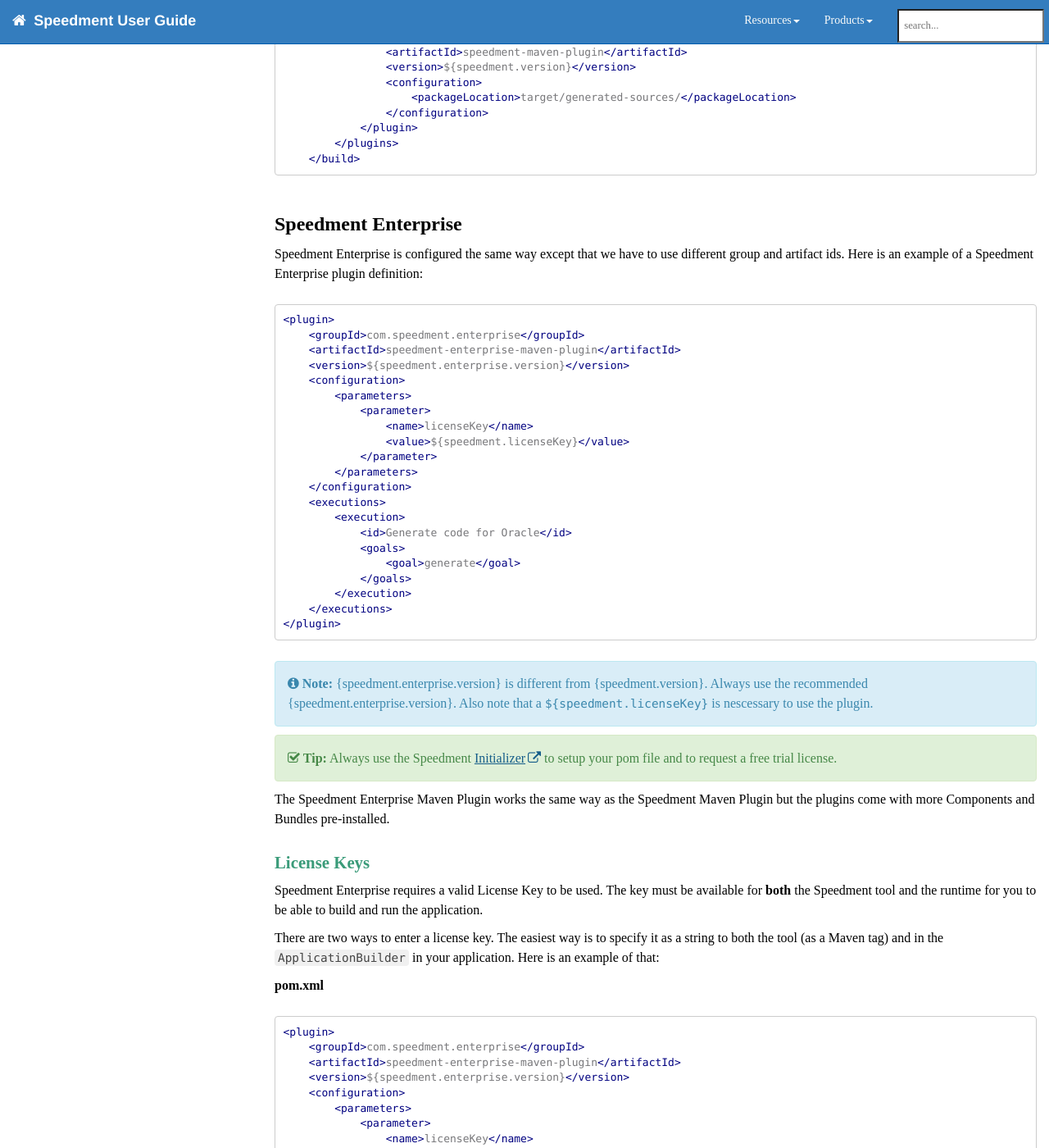
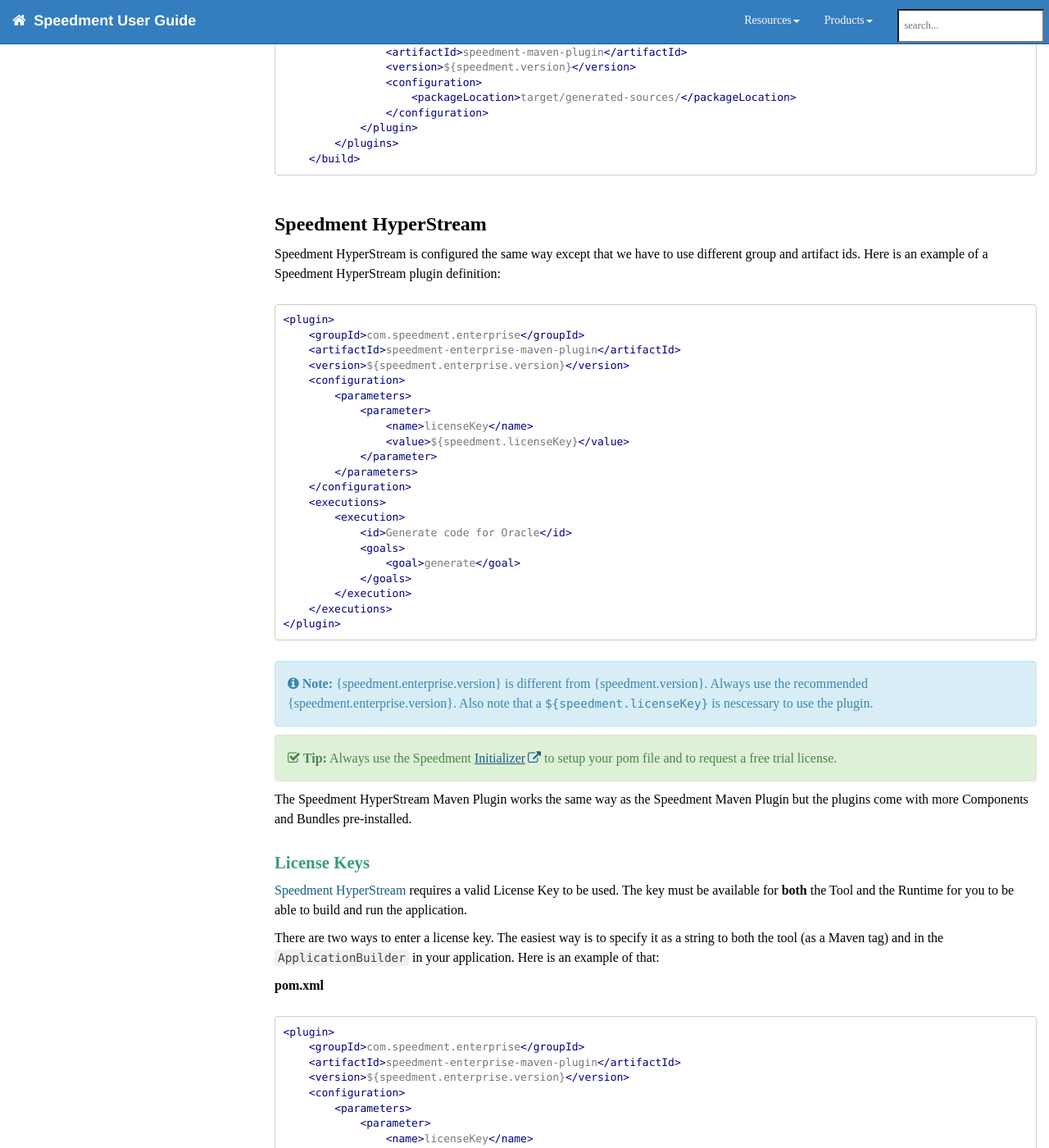
Before and after one commit to speedment/speedment-doc, a Jekyll site: the page built from pages/maven.md, in a window 1280 px wide and 1400 px high, scrolled down 14276 px. Shown: the whole window at 82% size. Built offline with Jekyll 4.4.1, drawn with Linux system fonts in a browser that asks for light colours; nearby versions of some CDN libraries; comment, search, counter and statistics services are not loaded.

Commit message:
Rename Enterprise to HyperStream

````diff
--- a/pages/maven.md
+++ b/pages/maven.md
@@ -622,8 +622,8 @@
     </build>
 ```
 
-## Speedment Enterprise
-Speedment Enterprise is configured the same way except that we have to use different group and artifact ids. Here is an example of a Speedment Enterprise plugin definition:
+## Speedment HyperStream
+Speedment HyperStream is configured the same way except that we have to use different group and artifact ids. Here is an example of a Speedment HyperStream plugin definition:
 
 ``` xml
 <plugin>
@@ -656,10 +656,10 @@
 Always use the Speedment [Initializer](https://www.speedment.com/initializer/) to setup your pom file and to request a free trial license.
 " %}
 
-The Speedment Enterprise Maven Plugin works the same way as the Speedment Maven Plugin but the plugins come with more Components and Bundles pre-installed.
+The Speedment HyperStream Maven Plugin works the same way as the Speedment Maven Plugin but the plugins come with more Components and Bundles pre-installed.
 
 ### License Keys
-Speedment Enterprise requires a valid License Key to be used. The key must be available for **both** the Speedment tool and the runtime for you to be able to build and run the application.
+[Speedment HyperStream](www.speedment.com/hyperstream) requires a valid License Key to be used. The key must be available for **both** the Tool and the Runtime for you to be able to build and run the application.
 
 There are two ways to enter a license key. The easiest way is to specify it as a string to both the tool (as a Maven tag) and in the `ApplicationBuilder` in your application. Here is an example of that:
 
````
